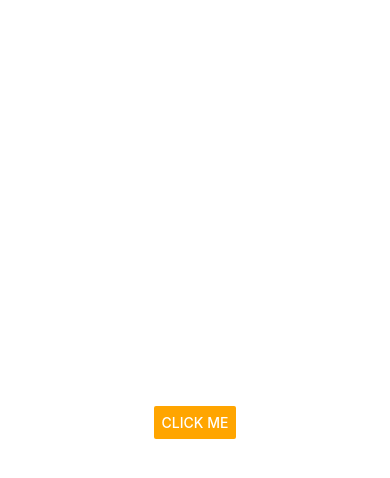
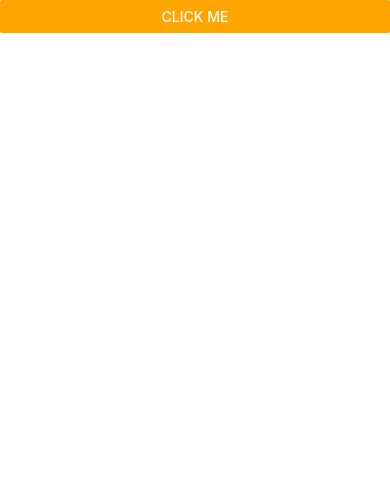
Before and after one commit to khagapati-bagh/DoneWIthItReactApp, a React Native app: screen / in a window 390 px wide. Shown: the top 478 px of the page. Built offline with nearby package versions, Linux system fonts and the light colour scheme.

Commit message:
added Platform componet

```diff
--- a/App.js
+++ b/App.js
@@ -1,5 +1,11 @@
 import React from 'react';
-import {StyleSheet, SafeAreaView, Alert, Button} from 'react-native';
+import {
+  StyleSheet,
+  SafeAreaView,
+  Button,
+  Platform,
+  StatusBar,
+} from 'react-native';
 
 export default function App() {
   return (
@@ -7,12 +13,7 @@ export default function App() {
       <Button
         color="orange"
         title="Click Me"
-        onPress={() =>
-          Alert.alert('My title', 'My message', [
-            {text: 'Yes', onPress: () => console.log('Yes')},
-            {text: 'No', onPress: () => console.log('No')},
-          ])
-        }
+        onPress={() => console.log('Button Tapped')}
       />
     </SafeAreaView>
   );
@@ -22,7 +23,6 @@ const styles = StyleSheet.create({
   container: {
     flex: 1,
     backgroundColor: '#fff',
-    justifyContent: 'center',
-    alignItems: 'center',
+    paddingTop: Platform.OS === 'android' ? StatusBar.currentHeight : 0,
   },
 });
```
